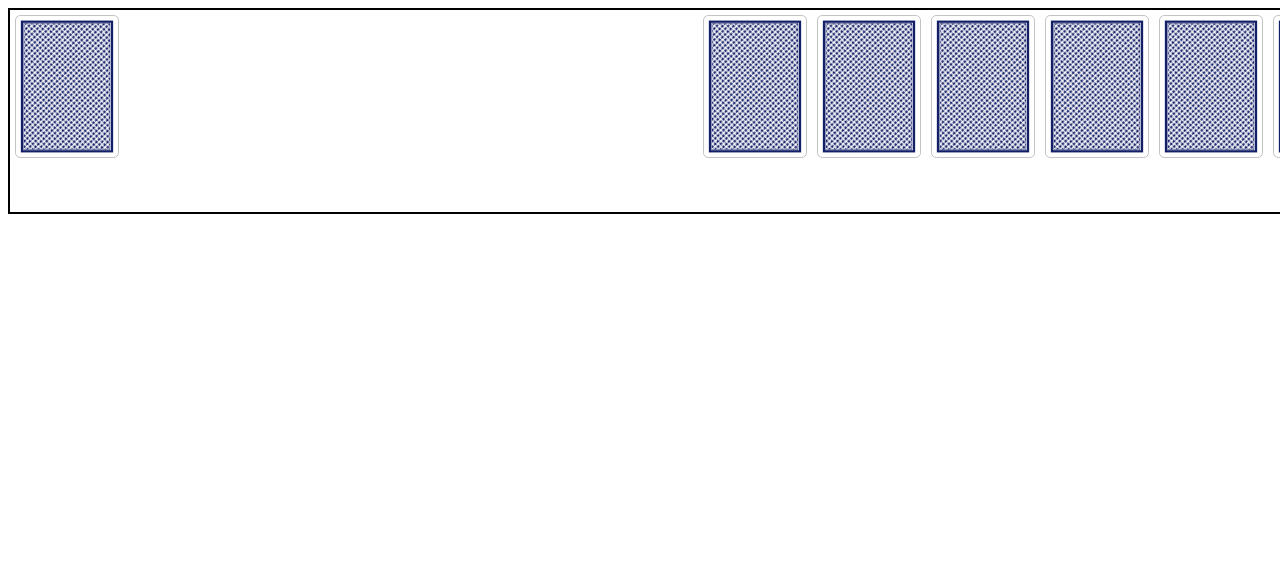
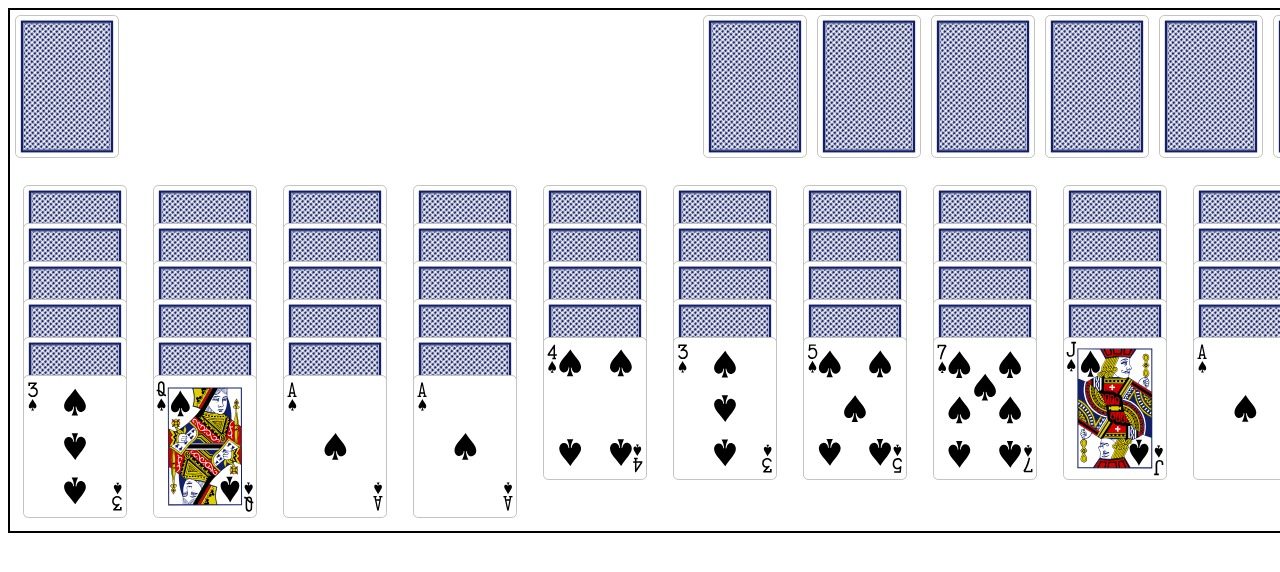
Before and after one commit to aidanbell/spider-solitaire, a plain HTML site: page index.html in a window 1280 px wide. Shown: the top 572 px of the page. Drawn offline with nearby package versions, Linux system fonts and the light colour scheme; files that its build step writes are made by us from their sources; files whose address does not match are found by name.

Commit message:
Cards deal and display  properly.

```diff
--- a/card-deck-css/css/cardstarter.css
+++ b/card-deck-css/css/cardstarter.css
@@ -2,7 +2,7 @@
 .card {
   box-sizing: border-box;
   display: inline-block;
-  margin: 5px 5px 50px 5px;
+  margin: 5px 5px 5px 5px;
   cursor: pointer;
   /* Set the card's dimensions, and size it relative to
      it's font size. */
--- a/css/main.css
+++ b/css/main.css
@@ -1,3 +1,7 @@
+/*=========="." is for CLASS==========*/
+/*=========="#" is for ID==========*/
+
+
 body {
 
 }
@@ -20,6 +24,7 @@ body {
 
 #top {
   display: flex;
+  margin-bottom: 120px;
 
 }
 
@@ -27,3 +32,18 @@ body {
   display: flex;
   margin-left: auto;
 }
+
+.column {
+  display: flex;
+  flex-direction: column;
+  margin: 1vmin;
+}
+
+#column-wrapper {
+  display: flex;
+  flex-direction: row;
+}
+
+.column img {
+  margin-top: -110px;
+}
--- a/index.html
+++ b/index.html
@@ -3,8 +3,8 @@
   <head>
     <meta charset="utf-8">
     <title></title>
+    <link rel="stylesheet" type="text/css" href="/home/aidanbell0/Documents/GA/projects/spider-solitaire/card-deck-css/css/cardstarter.css">
     <link rel="stylesheet" type="text/css" href="css/main.css">
-    <link rel="stylesheet" type="text/css" href="/home/aidanbell0/Documents/GA/projects/spider-solitaire/card-deck-css/css/cardstarter.css">
     <script src="https://code.jquery.com/jquery-3.4.1.min.js" integrity="sha256-CSXorXvZcTkaix6Yvo6HppcZGetbYMGWSFlBw8HfCJo=" crossorigin="anonymous"></script>
     <script defer src="js/scripts.js"></script>
   </head>
--- a/js/scripts.js
+++ b/js/scripts.js
@@ -5,7 +5,8 @@ const suitPath = {
   's': "card-deck-css/images/spades/",
   'h': "card-deck-css/images/hearts/",
   'c': "card-deck-css/images/clubs/",
-  'd': "card-deck-css/images/diamonds",
+  'd': "card-deck-css/images/diamonds/",
+  'b': "card-deck-css/images/backs/blue.svg"
 }
 
 /*----- APP'S STATE (VARIABLES)-----*/
@@ -51,6 +52,7 @@ let home = {
 function init() {
   buildDeck();
   shuffleDeck();
+  initialDeal();
 }
 
 let buildDeck = () => {
@@ -77,29 +79,51 @@ function shuffleDeck() {
 //  Adds 54 cards to the column array, one column at a time.
 function initialDeal() {
   let num = 54;
-  let colId = 0;
+  let colIdx = 0;
   for (i = 0; i < 54; i++) {
-    let card = deck[0];
-    let loc = `c0${colId}`;
-    facedown(card, loc);
-    columns[colId].push(deck.shift());
-    colId === 9 ? colId = 0 : colId += 1;
-
+    columns[colIdx].push(deck.shift());
+    colIdx === 9 ? colIdx = 0 : colIdx += 1;
   }
 }
 
-function faceup(card, loc) {
+function facedown(locX) {
+  let col = `c0${locX}`;
+  let cardBack = document.createElement("img");
+  cardBack.src = suitPath['b'];
+  cardBack.className = "card large";
+  document.querySelector(`.column#${col}`).appendChild(cardBack);
+}
+
+function faceup(locX, locY) {
+  let card = getCard(locX, locY);
   let cardArr = card.split('-');
   let currSuit = cardArr[0];
-  let newCardPath = `${suitPath[currSuit]}${card}.svg`;
+  let col = `c0${locX}`;
+  let newCardImgPath = `${suitPath[currSuit]}${card}.svg`;
   let newCard = document.createElement("img");
-  newCard.src = newCardPath;
-  document.querySelector(`.column#${loc}`).appendChild(newCard);
+  newCard.src = newCardImgPath;
+  newCard.className = "card large";
+  document.querySelector(`.column#${col}`).appendChild(newCard);
 }
 
+function isLastInCol(locX, locY) {
+  return (locY === columns[locX].length -1) ? true : false;
+}
 
+function getCard(locX, locY) {
+  return columns[locX][locY];
+}
 
-
+function renderBoard() {
+  for (locX = 0; locX <= 9; locX++) {
+    for (locY = 0; locY <= columns[locX].length - 1; locY++) {
+      if (isLastInCol(locX, locY) === true) {
+        faceup(locX, locY);
+      } else {
+        facedown(locX);
+      }
+    }
+  }
+}
 init();
-initialDeal();
-console.log(columns[1]);
+renderBoard();
```
